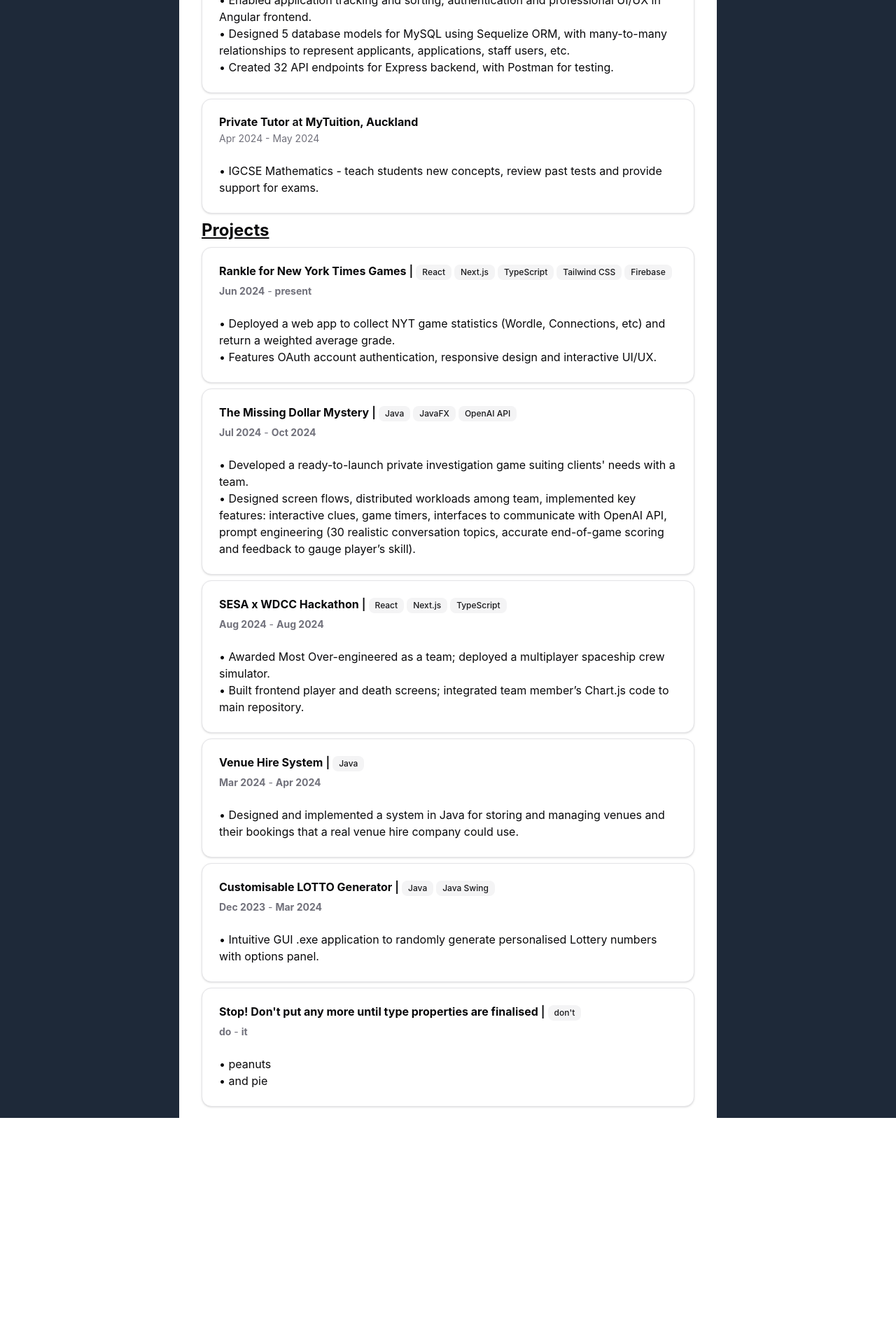
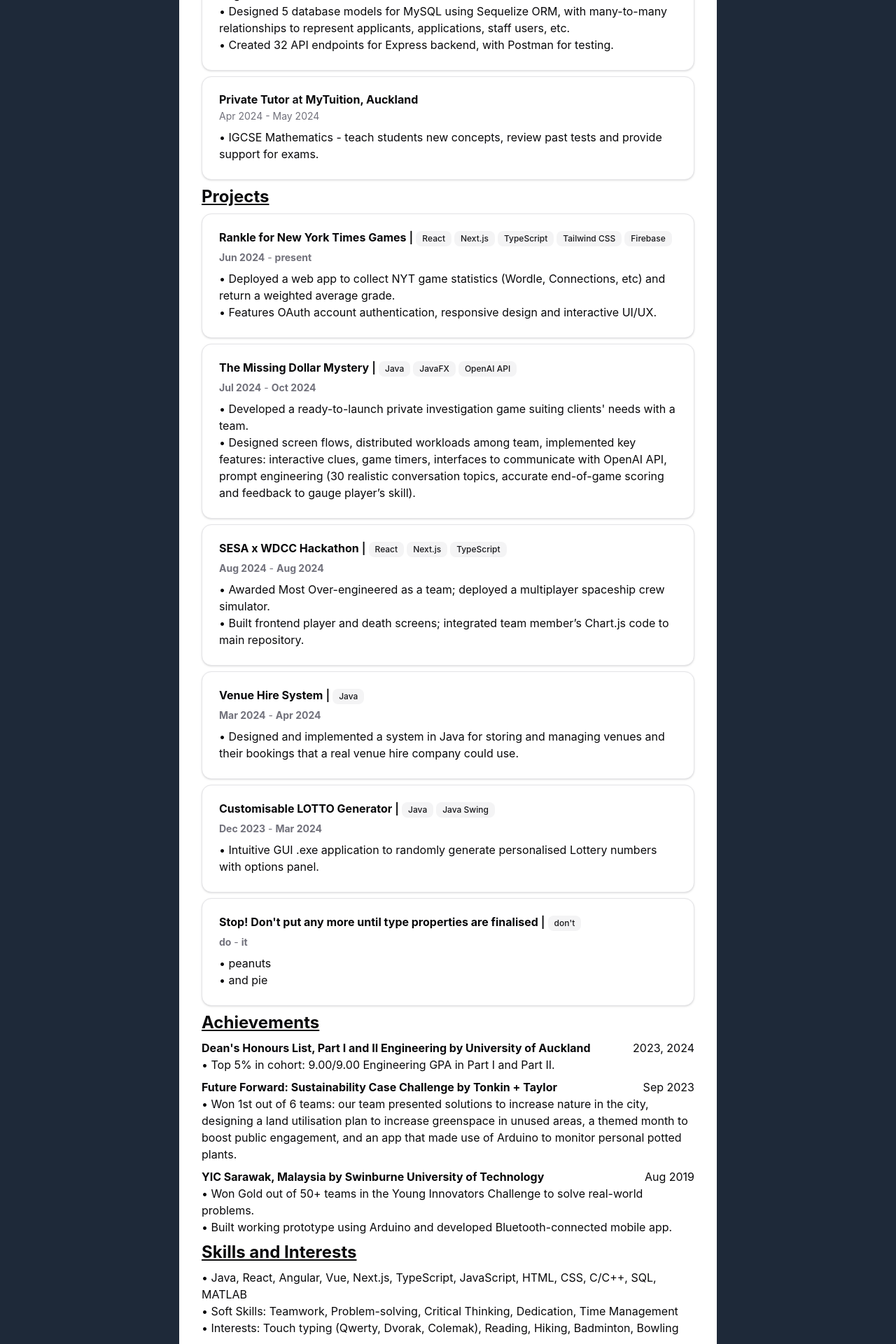
Before and after one commit to br-Chan/br-chan.github.io, a React (Vite) app: page /cv in a window 1280 px wide. Shown: the part 840-2760 px from the top of the page at 70% size. Before the commit the page ends 2437 px from the top, so only its background shows below. Built offline with nearby package versions, Linux system fonts and the light colour scheme.

Commit message:
feat: add Achievements and Skills & Interests section; add jsons for other CV data

```diff
--- a/src/components/ui/card.tsx
+++ b/src/components/ui/card.tsx
@@ -7,7 +7,7 @@ function Card({ className, ...props }: React.ComponentProps<"div">) {
 		<div
 			data-slot="card"
 			className={cn(
-				"flex flex-col gap-6 rounded-xl border bg-card py-6 text-card-foreground shadow-sm",
+				"flex flex-col gap-2 rounded-xl border bg-card py-6 text-card-foreground shadow-sm",
 				className,
 			)}
 			{...props}
--- /dev/null
+++ b/src/routes/cv/-components/CVAchievements.tsx
@@ -0,0 +1,34 @@
+import { type FC, memo } from "react";
+import type { Achievement } from "./types";
+
+export interface CVAchievementsProps {
+	achievements: Achievement[];
+}
+
+export const CVAchievements: FC<CVAchievementsProps> = memo(
+	({ achievements }) => {
+		return (
+			<section className="flex flex-col gap-2">
+				<h2 className="font-bold text-2xl underline">Achievements</h2>
+
+				{achievements.map((achievement) => {
+					return (
+						<section key={achievement.name}>
+							<section className="flex w-full justify-between">
+								<span className="font-bold">
+									{achievement.name}
+									&nbsp;by&nbsp;
+									{achievement.sponsor}
+								</span>
+								<span>{achievement.date}</span>
+							</section>
+							{achievement.bulletPoints.map((point) => {
+								return <p key={point}>• {point}</p>;
+							})}
+						</section>
+					);
+				})}
+			</section>
+		);
+	},
+);
--- a/src/routes/cv/-components/CVExperience.tsx
+++ b/src/routes/cv/-components/CVExperience.tsx
@@ -1,3 +1,4 @@
+import { type FC, memo } from "react";
 import {
 	Card,
 	CardContent,
@@ -5,86 +6,44 @@ import {
 	CardHeader,
 	CardTitle,
 } from "../../../components/ui/card";
+import type { Experience } from "./types";
 
-export default function CVExperience() {
+export interface CVExperienceProps {
+	experiences: Experience[];
+}
+
+export const CVExperience: FC<CVExperienceProps> = memo(({ experiences }) => {
 	return (
 		<section className="flex flex-col gap-2">
 			<h2 className="font-bold text-2xl underline">Experience</h2>
-			{/* TODO: put in json */}
 			{/* TODO: create component for this */}
-			<Card>
-				<CardHeader>
-					<CardTitle>
-						<span className="font-bold">Software Developer</span>
-						&nbsp;at&nbsp;
-						<span className="font-bold">
-							Web Development and Consulting Club, Auckland
-						</span>
-					</CardTitle>
-					<CardDescription>Mar 2025 - present</CardDescription>
-				</CardHeader>
-				<CardContent>
-					<p>
-						• Full-stack development: utilising Next.js and Payload
-						CMS to develop a member management and booking portal
-						for the University of Auckland Badminton Club.
-					</p>
-				</CardContent>
-			</Card>
-			<Card>
+			{experiences.map((experience) => {
+				return (
+					<Card key={experience.role + experience.startDate}>
 						<CardHeader>
 							<CardTitle>
 								<span className="font-bold">
-							Software Engineer Intern
+									{experience.role}
 								</span>
 								&nbsp;at&nbsp;
 								<span className="font-bold">
-							Allied Telesis, Christchurch
+									{experience.company}, {experience.location}
 								</span>
 							</CardTitle>
-					<CardDescription>Nov 2024 - Feb 2025</CardDescription>
+							<CardDescription>
+								{experience.startDate}
+								&nbsp;-&nbsp;
+								{experience.endDate}
+							</CardDescription>
 						</CardHeader>
 						<CardContent>
-					<p>
-						• Designed and developed a full-stack web application to
-						seamlessly manage staff recruitment.
-					</p>
-					<p>
-						• Elicited requirements from clients and created,
-						organised, completed 120+ Jira tasks.
-					</p>
-					<p>
-						• Enabled application tracking and sorting,
-						authentication and professional UI/UX in Angular
-						frontend.
-					</p>
-					<p>
-						• Designed 5 database models for MySQL using Sequelize
-						ORM, with many-to-many relationships to represent
-						applicants, applications, staff users, etc.
-					</p>
-					<p>
-						• Created 32 API endpoints for Express backend, with
-						Postman for testing.
-					</p>
+							{experience.bulletPoints.map((point) => {
+								return <p key={point}>• {point}</p>;
+							})}
 						</CardContent>
 					</Card>
-			<Card>
-				<CardHeader>
-					<CardTitle>
-						<span className="font-bold">Private Tutor</span>
-						&nbsp;at&nbsp;
-						<span className="font-bold">MyTuition, Auckland</span>
-					</CardTitle>
-					<CardDescription>Apr 2024 - May 2024</CardDescription>
-				</CardHeader>
-				<CardContent>
-					<p>
-						• IGCSE Mathematics - teach students new concepts,
-						review past tests and provide support for exams.
-					</p>
-				</CardContent>
-			</Card>
+				);
+			})}
 		</section>
 	);
-}
+});
--- /dev/null
+++ b/src/routes/cv/-components/CVSkillsAndInterests.tsx
@@ -0,0 +1,27 @@
+import type { FC } from "react";
+import type { SkillOrInterest } from "./types";
+
+export interface CVSkillsAndInterestsProps {
+	skillsAndInterests: SkillOrInterest[];
+}
+
+export const CVSkillsAndInterests: FC<CVSkillsAndInterestsProps> = ({
+	skillsAndInterests,
+}) => {
+	return (
+		<section className="flex flex-col gap-2">
+			<h2 className="font-bold text-2xl underline">
+				Skills and Interests
+			</h2>
+			<section className="flex flex-col">
+				{skillsAndInterests.map((skillOrInterest) => {
+					return (
+						<span key={skillOrInterest.point}>
+							• {skillOrInterest.point}
+						</span>
+					);
+				})}
+			</section>
+		</section>
+	);
+};
--- a/src/routes/cv/-components/types.ts
+++ b/src/routes/cv/-components/types.ts
@@ -1,17 +1,46 @@
+// TODO: make this cooler (colour-coded, icons?, enforced?)
 export type Tech =
 	| "Firebase"
 	| "Java"
 	| "JavaFX"
+	| "Java Swing"
 	| "Next.js"
 	| "OpenAI API"
 	| "React"
 	| "TypeScript"
 	| "Tailwind CSS";
 
+export type Education = {
+	name: string;
+	grades: string;
+	startDate: string;
+	endDate: string;
+};
+
+export type Experience = {
+	role: string;
+	company: string;
+	location: string;
+	startDate: string;
+	endDate: string;
+	bulletPoints: string[];
+};
+
 export type Project = {
 	name: string;
 	techStack: Tech[];
 	startDate: string;
 	endDate: string;
+	bulletPoints: string[]; // TODO: make bullet-point component!
+};
+
+export type Achievement = {
+	name: string;
+	date: string;
+	sponsor: string;
 	bulletPoints: string[];
 };
+
+export type SkillOrInterest = {
+	point: string;
+};
--- /dev/null
+++ b/src/routes/cv/-cv-data/achievements.json
@@ -0,0 +1,27 @@
+[
+	{
+		"name": "Dean's Honours List, Part I and II Engineering",
+		"sponsor": "University of Auckland",
+		"date": "2023, 2024",
+		"bulletPoints": [
+			"Top 5% in cohort: 9.00/9.00 Engineering GPA in Part I and Part II."
+		]
+	},
+	{
+		"name": "Future Forward: Sustainability Case Challenge",
+		"sponsor": "Tonkin + Taylor",
+		"date": "Sep 2023",
+		"bulletPoints": [
+			"Won 1st out of 6 teams: our team presented solutions to increase nature in the city, designing a land utilisation plan to increase greenspace in unused areas, a themed month to boost public engagement, and an app that made use of Arduino to monitor personal potted plants."
+		]
+	},
+	{
+		"name": "YIC Sarawak, Malaysia",
+		"sponsor": "Swinburne University of Technology",
+		"date": "Aug 2019",
+		"bulletPoints": [
+			"Won Gold out of 50+ teams in the Young Innovators Challenge to solve real-world problems.",
+			"Built working prototype using Arduino and developed Bluetooth-connected mobile app."
+		]
+	}
+]
--- /dev/null
+++ b/src/routes/cv/-cv-data/educations.json
@@ -0,0 +1,14 @@
+[
+	{
+		"name": "Bachelor of Engineering (Hons) Software, University of Auckland",
+		"grades": "8.94/9.00 cumulative GPA",
+		"startDate": "2023",
+		"endDate": "2026"
+	},
+	{
+		"name": "Cambridge AS, A LEVELS & IGCSE",
+		"grades": "14 out of 14 A*s",
+		"startDate": "2019",
+		"endDate": "2022"
+	}
+]
--- /dev/null
+++ b/src/routes/cv/-cv-data/experiences.json
@@ -0,0 +1,36 @@
+[
+	{
+		"role": "Software Developer",
+		"company": "Web Development and Consulting Club",
+		"location": "Auckland",
+		"startDate": "Mar 2025",
+		"endDate": "present",
+		"bulletPoints": [
+			"Full-stack development: utilising Next.js and Payload CMS to develop a member management and booking portal for the University of Auckland Badminton Club."
+		]
+	},
+	{
+		"role": "Software Engineer Intern",
+		"company": "Allied Telesis",
+		"location": "Christchurch",
+		"startDate": "Nov 2024",
+		"endDate": "Feb 2025",
+		"bulletPoints": [
+			"Designed and developed a full-stack web application to seamlessly manage staff recruitment.",
+			"Elicited requirements from clients and created, organised, completed 120+ Jira tasks.",
+			"Enabled application tracking and sorting, authentication and professional UI/UX in Angular frontend.",
+			"Designed 5 database models for MySQL using Sequelize ORM, with many-to-many relationships to represent applicants, applications, staff users, etc.",
+			"Created 32 API endpoints for Express backend, with Postman for testing."
+		]
+	},
+	{
+		"role": "Private Tutor",
+		"company": "MyTuition",
+		"location": "Auckland",
+		"startDate": "Apr 2024",
+		"endDate": "May 2024",
+		"bulletPoints": [
+			"IGCSE Mathematics - teach students new concepts, review past tests and provide support for exams."
+		]
+	}
+]
--- /dev/null
+++ b/src/routes/cv/-cv-data/skills-and-interests.json
@@ -0,0 +1,11 @@
+[
+	{
+		"point": "Java, React, Angular, Vue, Next.js, TypeScript, JavaScript, HTML, CSS, C/C++, SQL, MATLAB"
+	},
+	{
+		"point": "Soft Skills: Teamwork, Problem-solving, Critical Thinking, Dedication, Time Management"
+	},
+	{
+		"point": "Interests: Touch typing (Qwerty, Dvorak, Colemak), Reading, Hiking, Badminton, Bowling"
+	}
+]
--- a/src/routes/cv/index.tsx
+++ b/src/routes/cv/index.tsx
@@ -1,13 +1,25 @@
 import { createFileRoute } from "@tanstack/react-router";
 import { Separator } from "@/components/ui/separator";
-import CVEducation from "./-components/CVEducation";
-import CVExperience from "./-components/CVExperience";
+import { CVAchievements } from "./-components/CVAchievements";
+import { CVEducation } from "./-components/CVEducation";
+import { CVExperience } from "./-components/CVExperience";
 import CVLinks from "./-components/CVLinks";
 import { CVProjects } from "./-components/CVProjects";
+import { CVSkillsAndInterests } from "./-components/CVSkillsAndInterests";
 import CVStatement from "./-components/CVStatement";
 import CVTitle from "./-components/CVTitle";
-import type { Project } from "./-components/types";
+import type {
+	Achievement,
+	Education,
+	Experience,
+	Project,
+	SkillOrInterest,
+} from "./-components/types";
+import rawAchievements from "./-cv-data/achievements.json";
+import rawEducations from "./-cv-data/educations.json";
+import rawExperiences from "./-cv-data/experiences.json";
 import rawProjects from "./-cv-data/projects.json";
+import rawSkillsAndInterests from "./-cv-data/skills-and-interests.json";
 
 export const Route = createFileRoute("/cv/")({
 	component: CV,
@@ -25,11 +37,17 @@ function CV() {
 
 			<CVStatement />
 
-			<CVEducation />
+			<CVEducation educations={rawEducations as Education[]} />
 
-			<CVExperience />
+			<CVExperience experiences={rawExperiences as Experience[]} />
 
 			<CVProjects projects={rawProjects as Project[]} />
+
+			<CVAchievements achievements={rawAchievements as Achievement[]} />
+
+			<CVSkillsAndInterests
+				skillsAndInterests={rawSkillsAndInterests as SkillOrInterest[]}
+			/>
 		</section>
 	);
 }
```
Also changed, not shown: src/routes/cv/-components/CVEducation.tsx (+28 -13 lines), src/routes/cv/-cv-data/templates.txt, 1 other file (tests, documents, lock files or other folders). Lines whose indentation alone changed are shown as unchanged.
